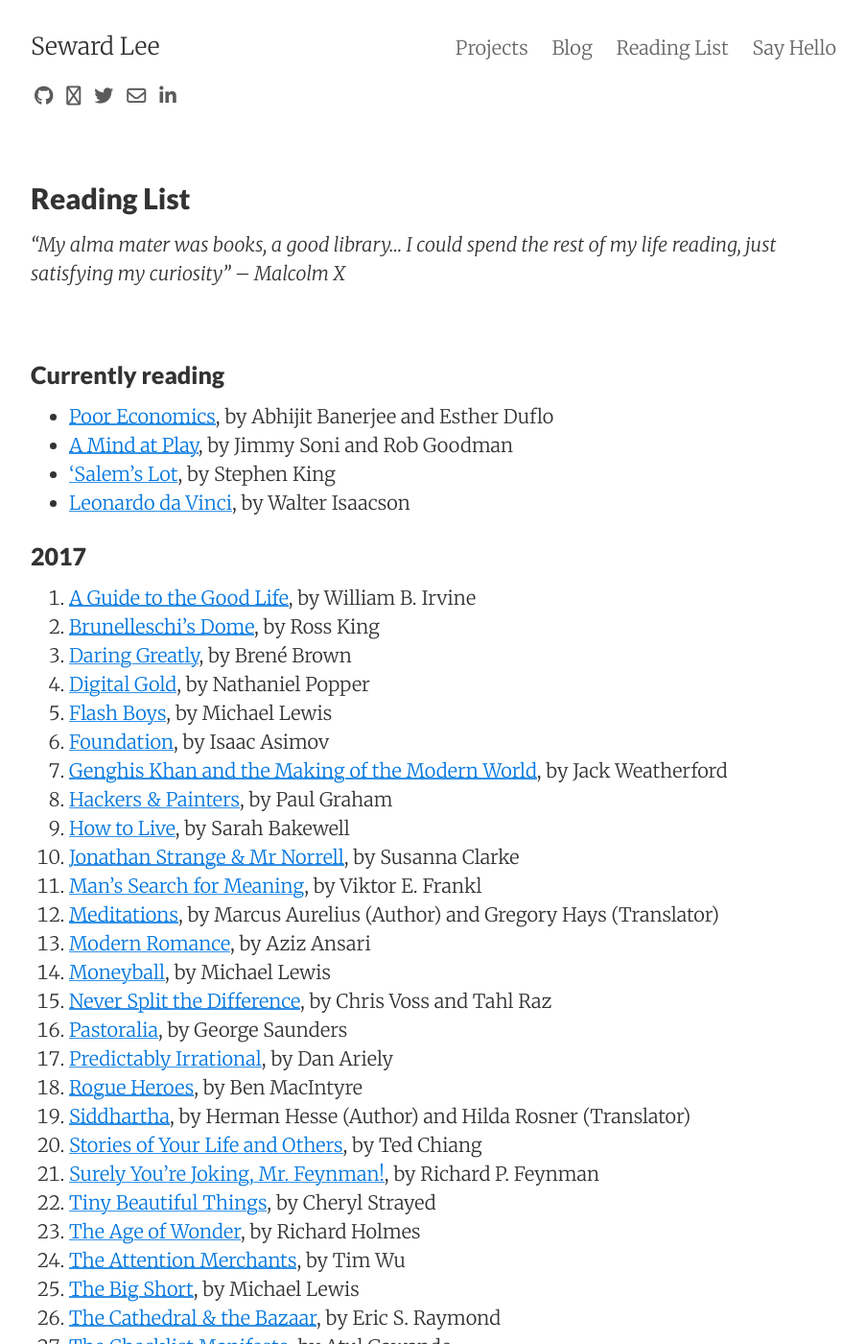
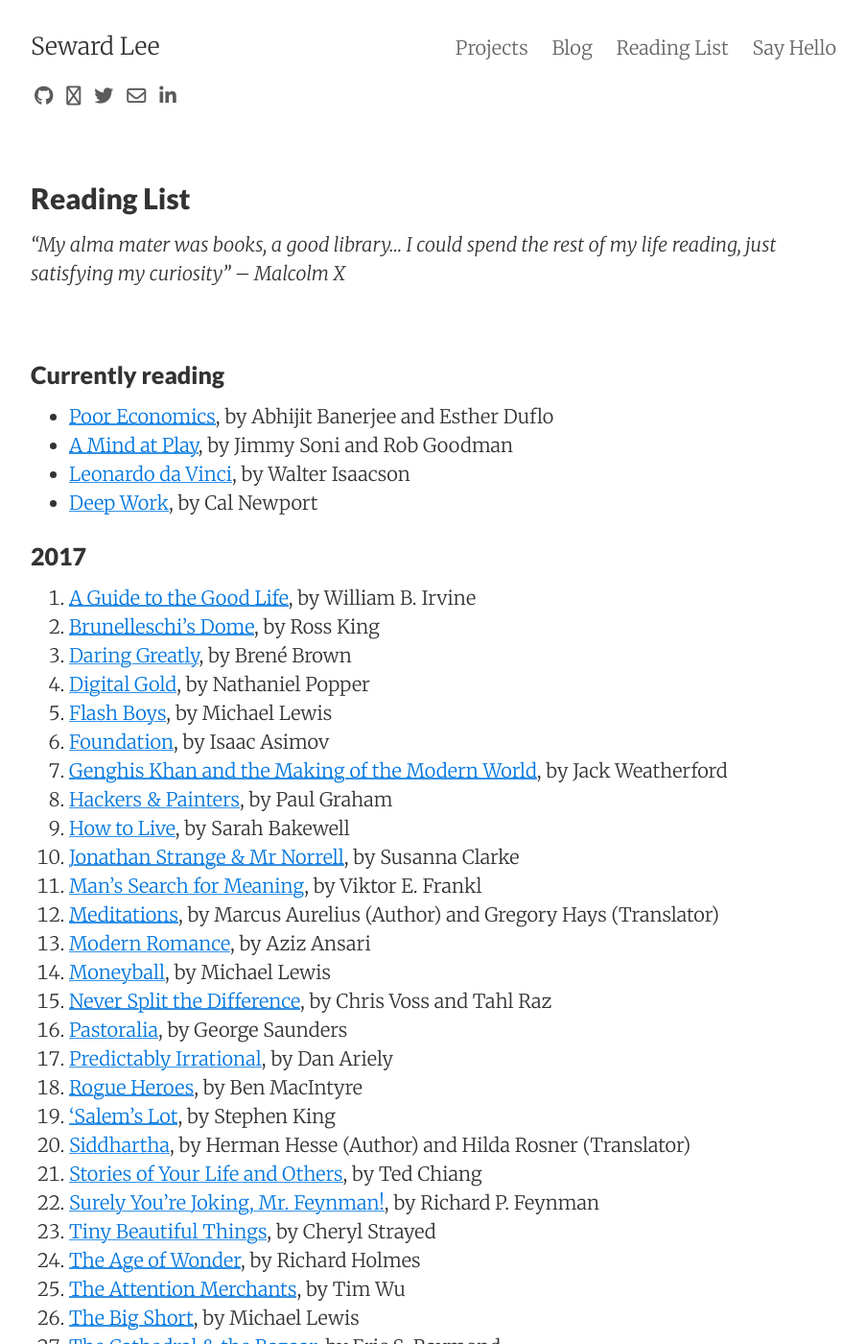
Before and after one commit to sewardlee337/sewardlee337.github.io, a Jekyll site: the page built from readinglist.md, in a window 1280 px wide and 1400 px high. Shown: the whole window at 96% size, without its empty margins (188-1091 px from the left). Built offline with Jekyll 4.4.1, drawn with Linux system fonts in a browser that asks for light colours; nearby versions of some CDN libraries.

Commit message:
Update reading list

```diff
--- a/readinglist.md
+++ b/readinglist.md
@@ -14,8 +14,8 @@
 
 * [Poor Economics](https://www.amazon.com/Poor-Economics-Radical-Rethinking-Poverty-ebook/dp/B007CI81IQ/ref=sr_1_1?ie=UTF8&qid=1503820139&sr=8-1&keywords=poor+economics+a+radical+rethinking+of+the+way+to+fight+poverty), by Abhijit Banerjee and Esther Duflo
 * [A Mind at Play](https://www.amazon.com/Mind-Play-Shannon-Invented-Information-ebook/dp/B01M5IJN1P/ref=sr_1_1?s=digital-text&ie=UTF8&qid=1504403553&sr=1-1&keywords=a+mind+at+play), by Jimmy Soni and Rob Goodman
-* ['Salem's Lot](https://www.amazon.com/dp/B0019LV31E/ref=dp-kindle-redirect?_encoding=UTF8&btkr=1), by Stephen King
 * [Leonardo da Vinci](https://www.amazon.com/Leonardo-Vinci-Walter-Isaacson-ebook/dp/B071Y385Q1/ref=sr_1_1?ie=UTF8&qid=1508736808&sr=8-1&keywords=leonardo+da+vinci), by Walter Isaacson
+* [Deep Work](https://www.amazon.com/Deep-Work-Focused-Success-Distracted-ebook/dp/B00X47ZVXM/ref=sr_1_1?s=digital-text&ie=UTF8&qid=1509159673&sr=1-1&keywords=deep+work), by Cal Newport
 
 
 ### 2017
@@ -38,6 +38,7 @@
 1. [Pastoralia](https://www.amazon.com/Pastoralia-George-Saunders-ebook/dp/B006J3X0CM/ref=sr_1_1?ie=UTF8&qid=1500164943&sr=8-1&keywords=pastoralia), by George Saunders
 1. [Predictably Irrational](https://www.amazon.com/Predictably-Irrational-Revised-Expanded-Decisions-ebook/dp/B002C949KE/ref=sr_1_1?s=digital-text&ie=UTF8&qid=1500163073&sr=1-1&keywords=predictably+irrational), by Dan Ariely
 1. [Rogue Heroes](https://www.amazon.com/Rogue-Heroes-History-Britains-Sabotaged-ebook/dp/B01AES52F0/ref=sr_1_1?s=digital-text&ie=UTF8&qid=1500163725&sr=1-1&keywords=rogue+heroes), by Ben MacIntyre
+1. ['Salem's Lot](https://www.amazon.com/dp/B0019LV31E/ref=dp-kindle-redirect?_encoding=UTF8&btkr=1), by Stephen King
 1. [Siddhartha](https://www.amazon.com/Siddhartha-Hermann-Hesse-ebook/dp/B007Q2YM8Q/ref=sr_1_4?s=digital-text&ie=UTF8&qid=1508565652&sr=1-4&keywords=siddhartha), by Herman Hesse (Author) and Hilda Rosner (Translator)
 1. [Stories of Your Life and Others](https://www.amazon.com/Stories-Your-Life-Others-Chiang-ebook/dp/B0048EKOP0/ref=sr_1_1?ie=UTF8&qid=1500607396&sr=8-1&keywords=stories+of+your+life), by Ted Chiang
 1. [Surely You're Joking, Mr. Feynman!](https://www.amazon.com/Surely-Youre-Joking-Mr-Feynman-ebook/dp/B003V1WXKU/ref=sr_1_1?s=digital-text&ie=UTF8&qid=1500163588&sr=1-1&keywords=surely+you%27re+joking+mr.+feynman), by Richard P. Feynman
```
